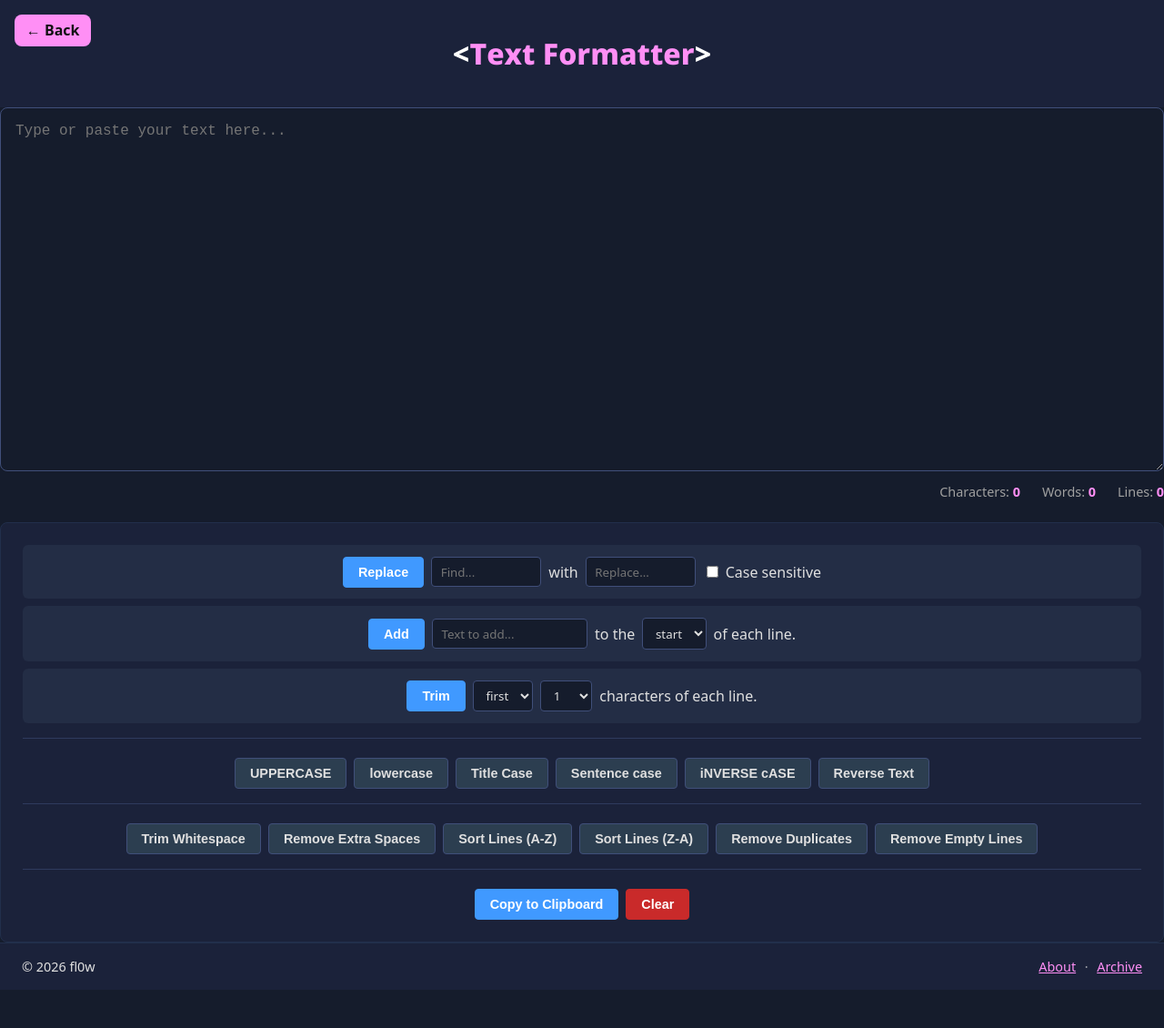
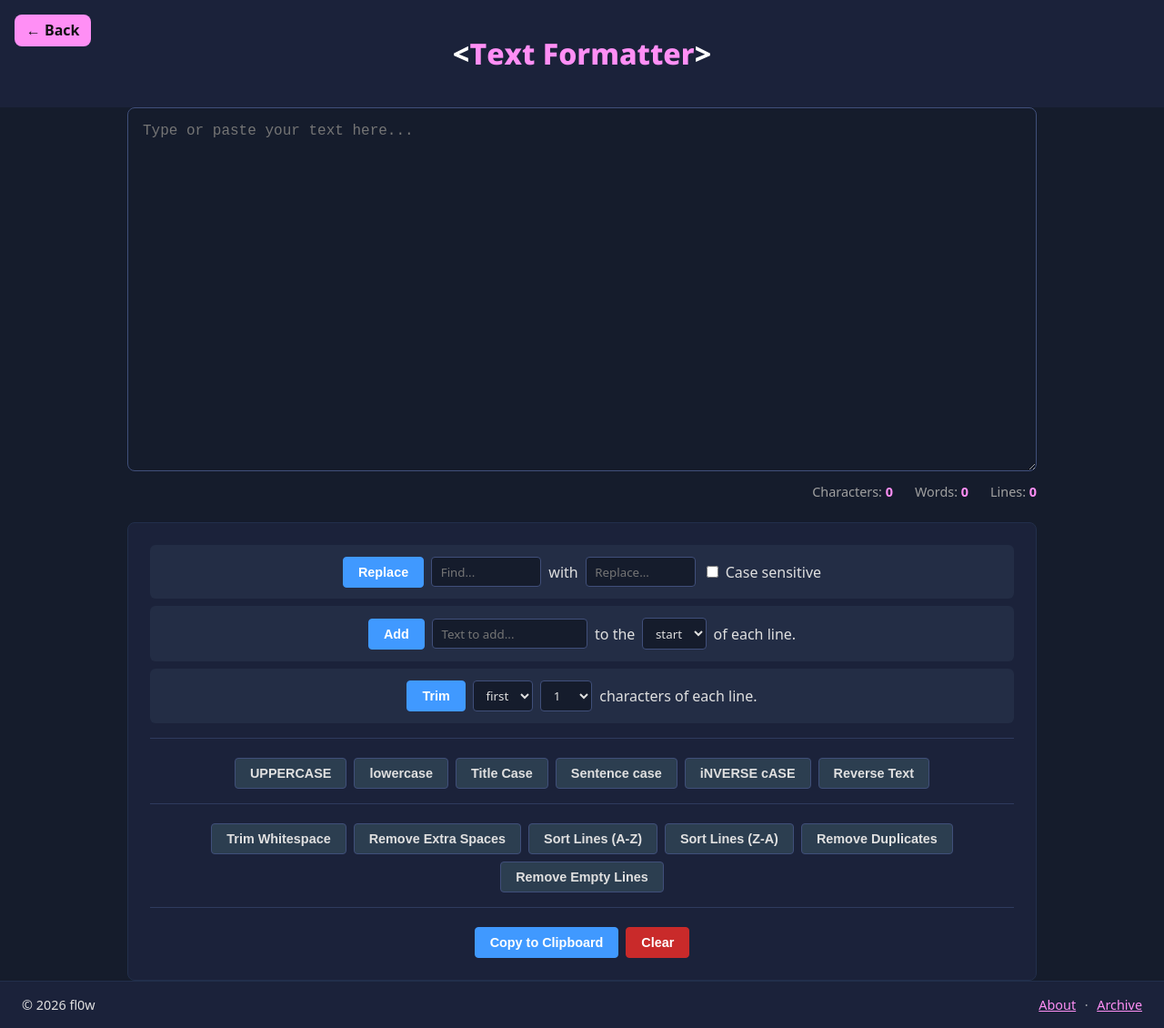
Before and after one commit to codefl0w/CodeFl0w.github.io, a Jekyll site: the page built from archive/web-tools/textformat.html, in a window 1280 px wide. Shown: the whole page at 91% size. Built offline with Jekyll 4.4.1, drawn with Linux system fonts in a browser that asks for light colours; before the commit the page ends 1088 px from its top, so only the background shows below that.

Commit message:
another slight fix

```diff
--- a/archive/web-tools/textformat.html
+++ b/archive/web-tools/textformat.html
@@ -5,7 +5,7 @@ title: Text Formatter
 
 
 
-<main class="tool-container">
+<main class="text-formatter-container">
 
     <textarea id="editor" placeholder="Type or paste your text here..." oninput="updateStats()"></textarea>
 
--- a/assets/css/style.css
+++ b/assets/css/style.css
@@ -341,7 +341,11 @@ main > #readme {
 }
 
 /* === TOOLS / TXTFORMAT === */
-
+.text-formatter-container {
+  padding: 0 1.5rem;
+  max-width: 1000px;
+  margin: 0 auto;
+}
 
 textarea {
   width: 100%;
```
